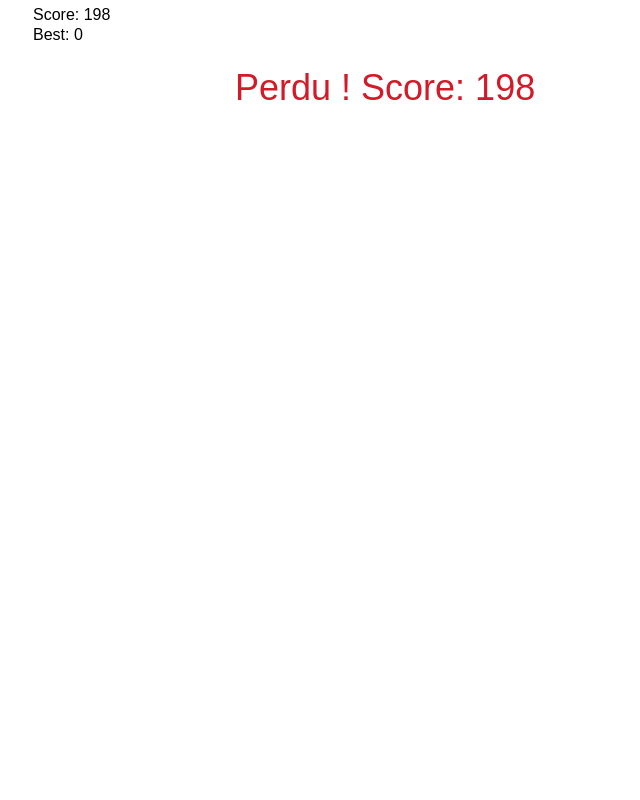
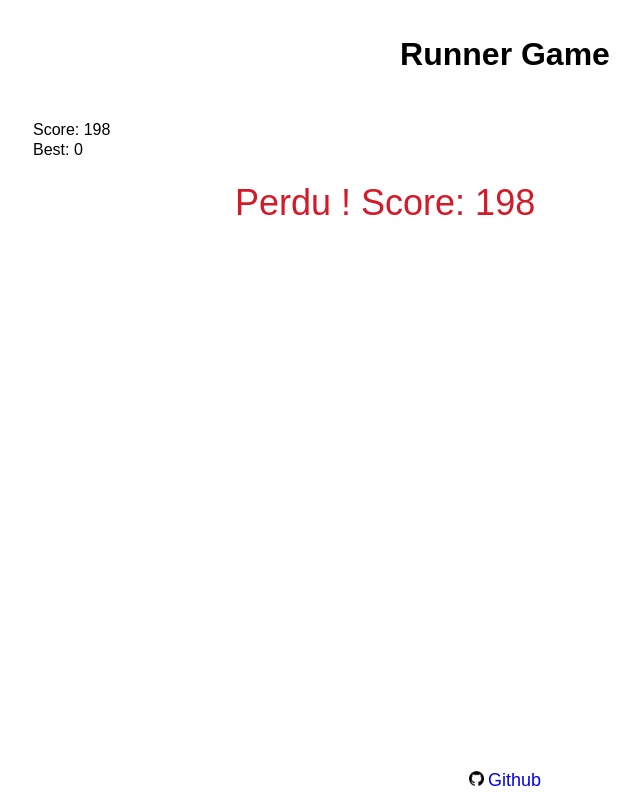
Before and after one commit to theodrf/runner_game, a plain HTML site: page index.html in a window 1280 px wide. Shown: the whole page, without its empty margins (135-775 px from the left). Drawn offline with Linux system fonts and the light colour scheme.

Commit message:
Changes to be committed: 	modified:   Game.js 	new file:   img/github.png 	modified:   index.html 	modified:   script.js 	modified:   style.css

```diff
--- a/Game.js
+++ b/Game.js
@@ -4,7 +4,8 @@ class Game {
         this.over = false
         this.img = document.createElement('img'),
         this.background = document.createElement("img")
-        this.best = 0
+        this.best = 0,
+        this.xfloor = 0
     }
 
     getBestScore(){
@@ -22,7 +23,8 @@ class Game {
 
     drawFloor(ctx){
         this.img.src= "./img/Floor.png";
-        ctx.drawImage(this.img, 0, 410);
+        ctx.drawImage(this.img, this.xfloor, 410);
+        ctx.drawImage(this.img,this.xfloor+960,410)
     }
 
     drawScore(ctx) {
--- a/index.html
+++ b/index.html
@@ -2,12 +2,20 @@
 <html>
     <head>
         <meta charset="utf-8"/>
-        <title>Game</title>
+        <title>Runner Game</title>
         <link rel="stylesheet" href="style.css"/>
+        <link rel="icon" type="image/png" href="./img/Run__003.png" />
     </head>
 
     <body>
-        <canvas id="game" width="960" height="640"></canvas>
+        <div id="content">
+            <h1>Runner Game</h1>
+            <canvas id="game" width="960" height="640"></canvas>
+            <div id="footer">
+                <img src="./img/github.png" width="15" height="15"/>
+                <a href="github">Github</a>
+            </div>
+        </div>
     </body>
     <script src="Game.js"></script>
     <script src="Obstacle.js"></script>
--- a/script.js
+++ b/script.js
@@ -24,11 +24,15 @@ let player = new Player(120, 350);
 let obstacle = new Obstacle(canvas.width, 370, obstacles[0]);
 game.getBestScore()
 
+
 document.addEventListener("keydown", function(event){
     if (event.code === "Space"){
         player.jump();
     }
 });
+canvas.addEventListener('click', function(event){
+    player.jump()
+})
 
 function collision(game){
     if(player.x<obstacle.x +obstacle.obs.width && player.x+50> obstacle.x && player.y<obstacle.y+obstacle.obs.height && player.y+40>obstacle.y){
@@ -39,8 +43,14 @@ function collision(game){
 function draw() {
     if (!game.over){
         ctx.clearRect(0, 0, canvas.width, canvas.height);
+
         game.drawBackground(ctx);
         game.drawFloor(ctx);
+        game.xfloor-=8
+        if(game.xfloor<=-960){
+            game.xfloor=0
+        }
+
         player.draw(ctx);
         player.update();
 
--- a/style.css
+++ b/style.css
@@ -1,8 +1,24 @@
-* {
-    padding: 0; margin: 0;
+html, body{
+    margin:0px;
+    padding: 0px;
 }
 canvas {
-    background: #ffffff;
     display: block;
     margin: 0 auto;
 }
+h1{
+    padding-top: 15px;
+    padding-bottom: 20px;
+    text-align: center;
+    font-family: Arial, Helvetica, sans-serif;
+}
+
+#footer{
+    text-align: center;
+    padding-top: 15px;
+}
+a {
+    text-decoration: none;
+    font-family: Arial, Helvetica, sans-serif;
+    font-size:large;
+}
```
Also changed, not shown: img/github.png (added).
